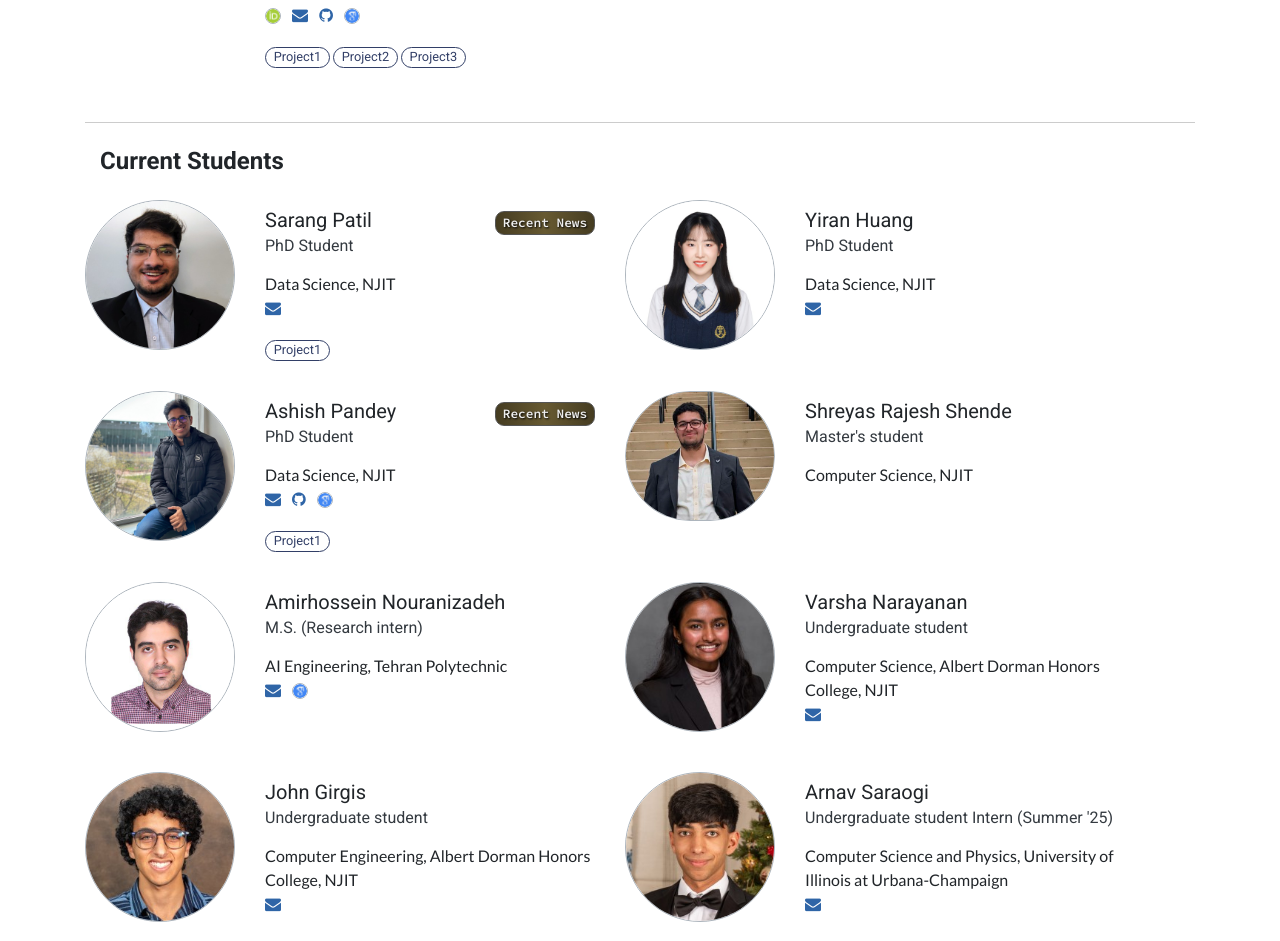
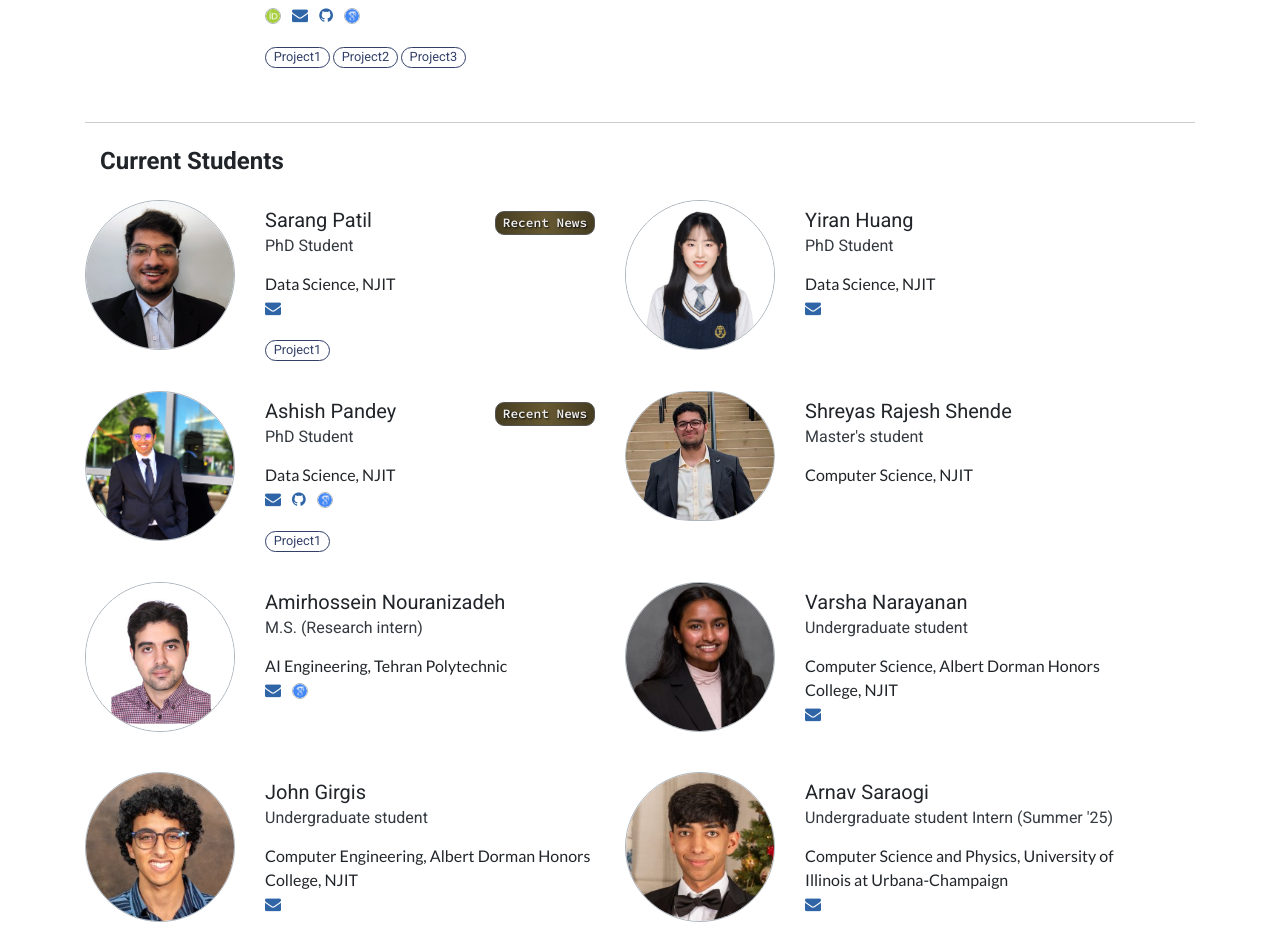
Before and after one commit to GraceXu182/gracexu182.github.io, a Jekyll site: the page built from pages/people.md, in a window 1280 px wide. Shown: the part 606-1547 px from the top of the page. Built offline with Jekyll 4.4.1, drawn with Linux system fonts in a browser that asks for light colours.

Commit message:
update _data/people.yml

```diff
--- a/_data/people.yml
+++ b/_data/people.yml
@@ -88,7 +88,7 @@
   name: Ashish Pandey # as display on the web page People item
   role: PhD Student
   program: Data Science, NJIT # omit if not applicable
-  image: assets/images/ashish.jpeg # can be external link
+  image: assets/images/AshishPandey.png # can be external link
   orcid: null
   email: ap2934@njit.edu
   googlescholar: https://scholar.google.com/citations?user=E2vtJSIAAAAJ&hl=en
```
Also changed, not shown: assets/images/AshishPandey.png (added).
